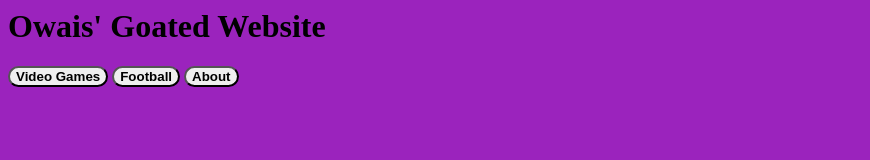
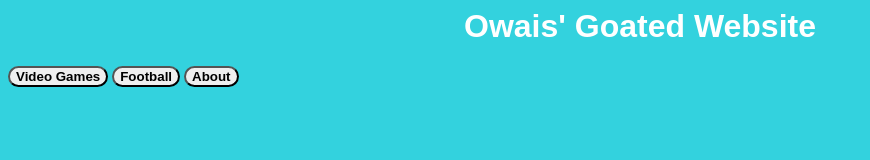
Before and after one commit to duckquyowsy/Year7Website, a plain HTML site: page index.html in a window 1280 px wide. Shown: the whole page, without its empty margins (0-870 px from the left). Drawn offline with Linux system fonts and the light colour scheme.

Commit message:
Update style.css

```diff
--- a/style.css
+++ b/style.css
@@ -1,9 +1,16 @@
 body{
-  background-color: rgb(155, 35, 189);
+  background-color: rgb(51, 210, 222);
+}
+
+h1{
+  font-family: Arial;
+  text-align: center;
+  color: rgb(255, 255, 255);
 }
 
 .section-button{
   border-radius: 25px;
   font-weight: bold;
   font-family: Arial;
+  border-weight: 2px;
 }
```
